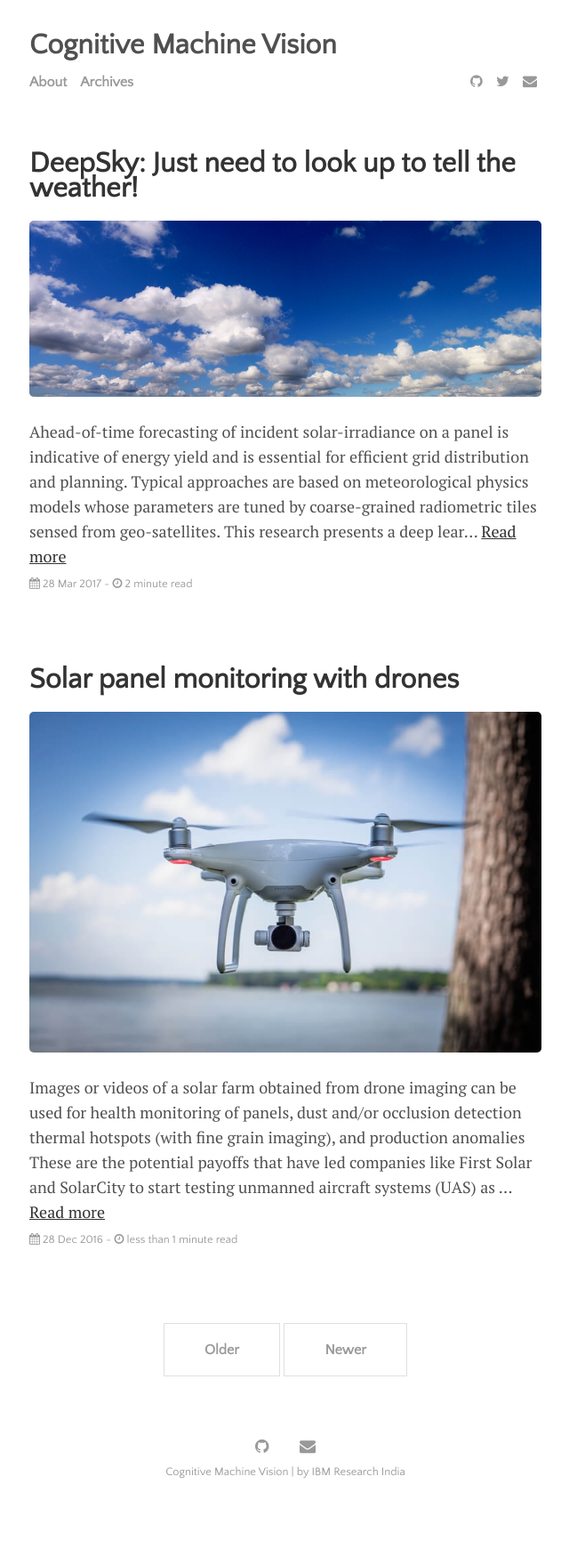
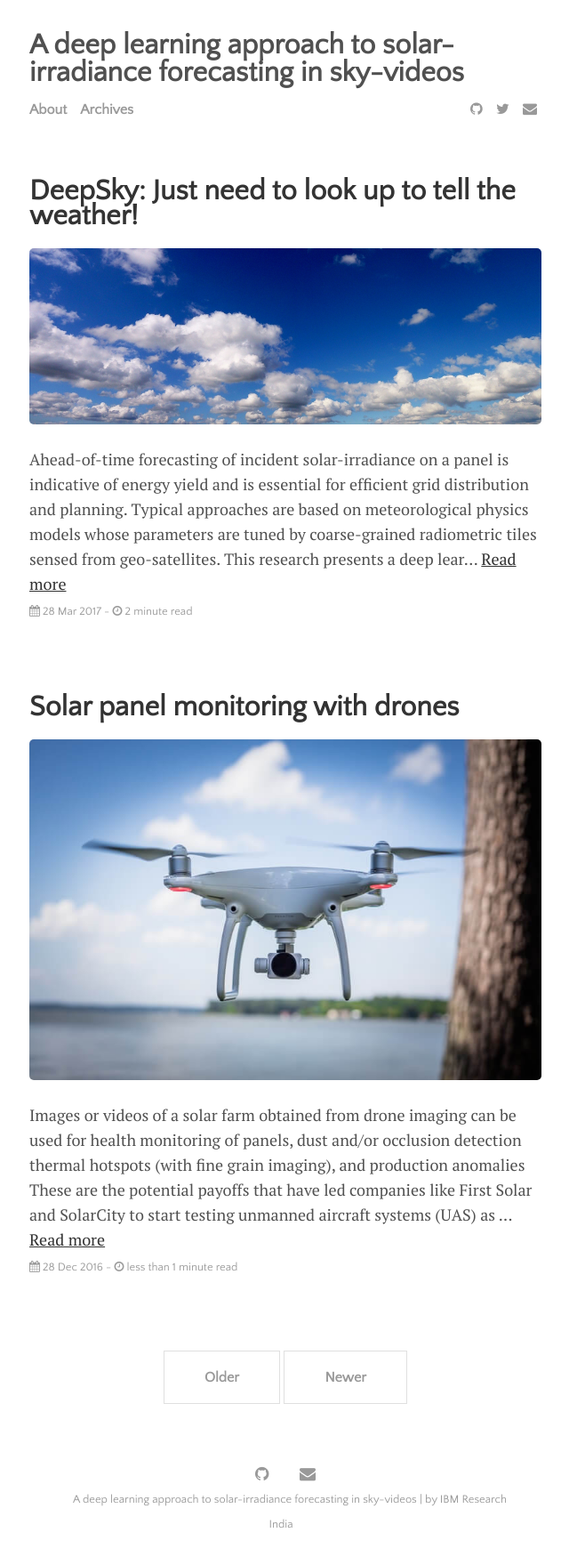
Before and after one commit to samarth-b/skycamIrr, a Jekyll site: the page built from docs/index.html, in a window 1280 px wide. Shown: the whole page at 89% size, without its empty margins (319-959 px from the left). Built offline with Jekyll 4.4.1, drawn with Linux system fonts in a browser that asks for light colours; nearby versions of some CDN libraries; the list of posts is cut into pages by our own code; before the commit the page ends 1700 px from its top, so only the background shows below that.

Commit message:
fixed config (external)

```diff
--- a/docs/_config.yml
+++ b/docs/_config.yml
@@ -1,18 +1,18 @@
 # Site Settings
-title:               Cognitive Machine Vision
+title:               A deep learning approach to solar-irradiance forecasting in sky-videos
 tagline:
-description:         machine vision solutions for industry applications
-baseurl:            /cognitive-machine-vision #"/Lagrange"
-url:                https://pages.github.ibm.com #"https://lenpaul.github.io"
+description:         A deep learning approach to solar-irradiance forecasting in sky-videos
+baseurl:             #"/Lagrange"
+url:               https://samarth-b.github.io/ #"https://lenpaul.github.io"
 github:
-  url:              https://pages.github.ibm.com/cognitive-machine-vision #"https://lenpaul.github.io/Lagrange"
+  url:              https://samarth-b.github.io/skycamIrr/ #"https://lenpaul.github.io/Lagrange"
 author:
   name:              "Samarth Bharadwaj"
   org:              "IBM Research India"
   email:             "samarth.b@in.ibm.com"
   twitter:           "samarth_b"
   instagram:         ""
-  github:            "https://github.ibm.com/cognitive-machine-vision/"
+  github:            "https://github.com/samarth-b/skycamIrr"
   facebook:          ""
   linkedin:          "/samarthbh/"
 navigation:
@@ -22,7 +22,7 @@ navigation:
   url: /Archives
 
 paginate:            5
-disqus:              irlcmv #"your-disqus"
+disqus:              #"your-disqus"
 
 # Build settings
 markdown:            kramdown
```
